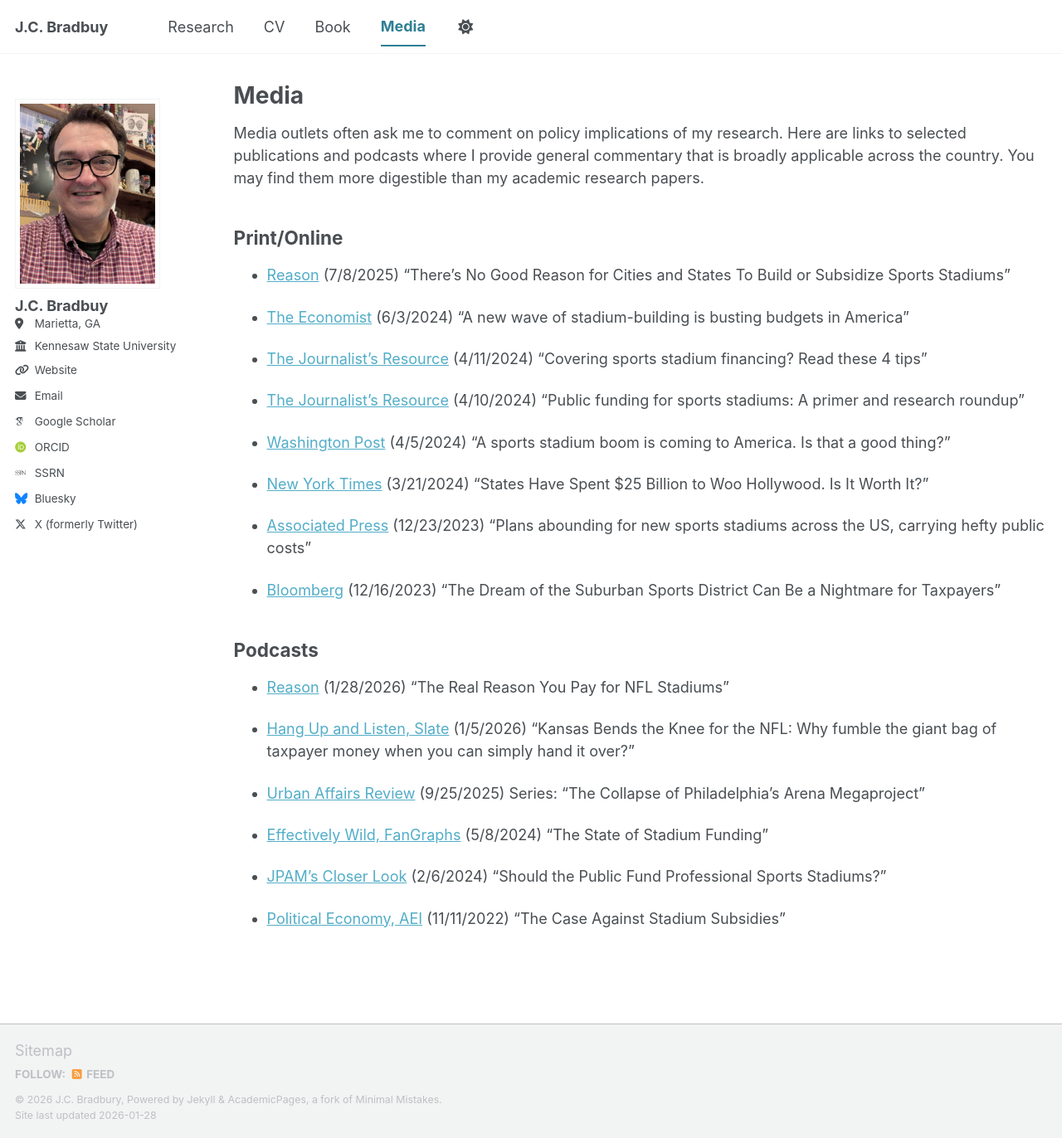
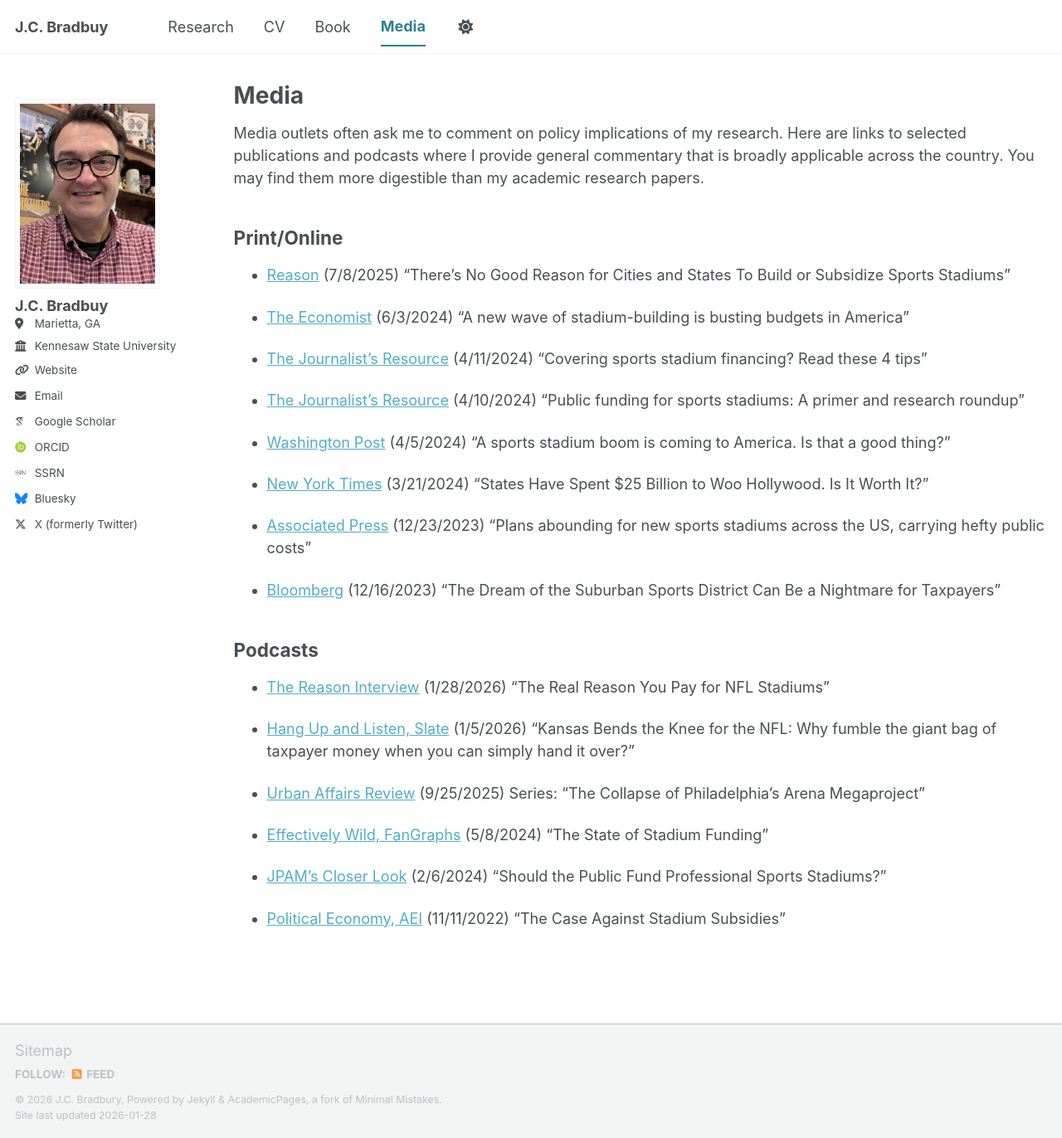
Before and after one commit to jcbradbury/jcbradbury.github.io, a Jekyll site: the page built from _pages/media.md, in a window 1280 px wide and 1372 px high. Shown: the whole window at 83% size. Built offline with Jekyll 4.4.1, drawn with Linux system fonts in a browser that asks for light colours; some web fonts are replaced; a script bundle is joined from its source files by our own code; library files that are not in the unit come from our copies.

Commit message:
Update media.md

```diff
--- a/_pages/media.md
+++ b/_pages/media.md
@@ -25,7 +25,7 @@ Media outlets often ask me to comment on policy implications of my research. Her
 - [Bloomberg](https://www.bloomberg.com/news/articles/2023-12-16/downtown-dc-faces-a-new-dilemma-in-potential-sports-team-exodus) (12/16/2023)  "The Dream of the Suburban Sports District Can Be a Nightmare for Taxpayers"
 
 ## Podcasts
-- [Reason](https://reason.com/podcast/2026/01/28/the-real-reason-you-pay-for-nfl-stadiums/) (1/28/2026) "The Real Reason You Pay for NFL Stadiums"
+- [The Reason Interview](https://reason.com/podcast/2026/01/28/the-real-reason-you-pay-for-nfl-stadiums/) (1/28/2026) "The Real Reason You Pay for NFL Stadiums"
 
 - [Hang Up and Listen, Slate](https://slate.com/podcasts/hang-up-and-listen/2026/01/the-economics-of-the-chiefs-move-from-missouri-to-kansas) (1/5/2026) "Kansas Bends the Knee for the NFL: Why fumble the giant bag of taxpayer money when you can simply hand it over?"
 
```
